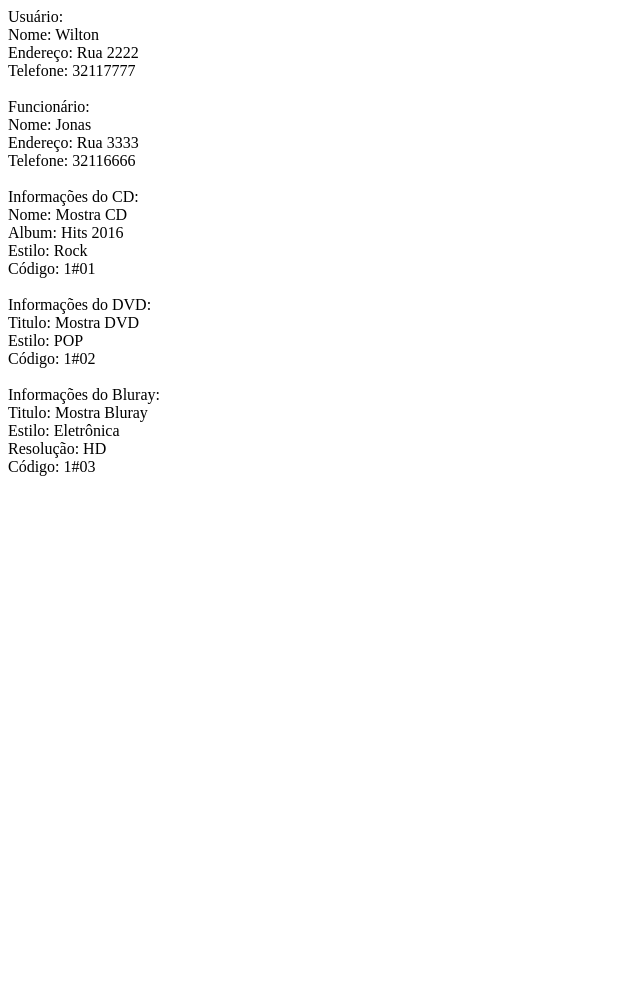
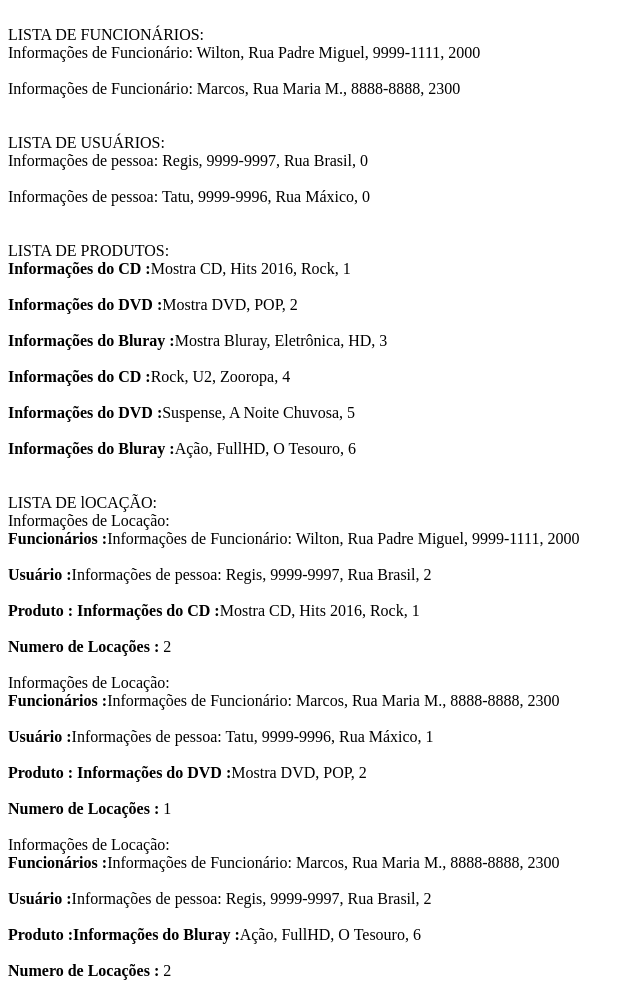
Before and after one commit to wiltonabreu/softblue, a PHP site: page /exercicio2.php in a window 1280 px wide. Shown: the whole page, without its empty margins (0-640 px from the left). Before the commit the page ends 476 px from the top, so only its background shows below. Run offline with PHP 8.4, Linux system fonts and the light colour scheme.

Commit message:
Exercicios 2 Concluído.

```diff
--- a/Bluray.php
+++ b/Bluray.php
@@ -1,7 +1,7 @@
 <?php
     class Bluray extends Produto{
-        public $titulo;
-        public $resolucao;
+        private $titulo;
+        private $resolucao;
 
         function __construct($titulo, $resolucao,$estilo, $codigo) {
             parent::__construct($estilo, $codigo);
@@ -15,15 +15,15 @@
 
         public function mostrainfoProduto() {
 
-            echo "Informações do Bluray:<br>";
-            echo "Titulo: " . $this->titulo . "<br>";
-            echo "Estilo: " . $this->estilo . "<br>";
-            echo "Resolução: " . $this->resolucao . "<br>";
-            echo "Código: " . $this->codigo . "<br><br>";
+            echo "<b>Informações do Bluray :</b>";
+            echo $this->titulo.", " ;
+            echo $this->estilo.", ";
+            echo $this->resolucao.", ";
+            echo $this->codigo . " <br><br>";
         }
 
     }
 
-     $bluray = new Bluray("Mostra Bluray","HD", "Eletrônica", "1#03");
-     $bluray->mostrainfoProduto();
+    // $bluray = new Bluray("Mostra Bluray","HD", "Eletrônica", "1#03");
+    // $bluray->mostrainfoProduto();
 ?>
--- a/CD.php
+++ b/CD.php
@@ -1,7 +1,7 @@
 <?php
     class CD extends Produto{
-        public $nome;
-        public $album;
+        private $nome;
+        private $album;
 
 
         public function __construct($nome, $album,$estilo, $codigo) {
@@ -15,16 +15,16 @@
 
         public function mostrainfoProduto() {
 
-            echo "Informações do CD:<br>";
-            echo "Nome: " . $this->nome . "<br>";
-            echo "Album: " . $this->album . "<br>";
-            echo "Estilo: " . $this->estilo . "<br>";
-            echo "Código: " . $this->codigo . "<br><br>";
+            echo "<b> Informações do CD :</b>";
+            echo $this->nome .", ";
+            echo $this->album.", ";
+            echo $this->estilo.", ";
+            echo $this->codigo . " <br><br>";
         }
 
     }
 
-    $cd = new CD("Mostra CD", "Hits 2016", "Rock", "1#01");
-    $cd->mostrainfoProduto();
+    //$cd = new CD("Mostra CD", "Hits 2016", "Rock", "1#01");
+    //$cd->mostrainfoProduto();
 
 ?>
--- a/DVD.php
+++ b/DVD.php
@@ -1,6 +1,6 @@
 <?php
     class DVD extends Produto{
-        public $titulo;
+        private $titulo;
 
         public function __construct($titulo,$estilo, $codigo) {
             parent::__construct($estilo, $codigo);
@@ -13,14 +13,14 @@
 
 
         function mostrainfoProduto() {
-            echo "Informações do DVD:<br>";
-            echo "Titulo: " . $this->titulo . "<br>";
-            echo "Estilo: " . $this->estilo . "<br>";
-            echo "Código: " . $this->codigo . "<br><br>";
+            echo "<b> Informações do DVD :</b>";
+            echo $this->titulo.", ";
+            echo $this->estilo.", ";
+            echo $this->codigo . " <br><br>";
         }
 
     }
 
-    $dvd = new DVD("Mostra DVD", "POP", "1#02");
-    $dvd->mostrainfoProduto();
+   // $dvd = new DVD("Mostra DVD", "POP", "1#02");
+    //$dvd->mostrainfoProduto();
 ?>
--- a/Funcionario.php
+++ b/Funcionario.php
@@ -1,17 +1,25 @@
 <?php
 
 class Funcionario extends Pessoas{
-        public $salario;
+
+    private $salario;
+
+    public function __construct($nome,$endereco, $telefone,$salario) {
+        parent::__construct($nome, $telefone, $endereco);
+        $this->salario = $salario;
+    }
+
         public function mostrainfoPessoa() {
-            echo "Funcionário:<br>";
-            echo "Nome: " . $this->nome . "<br>";
-            echo "Endereço: " . $this->endereco . "<br>";
-            echo "Telefone: " . $this->telefone . "<br><br>";
+            echo "Informações de Funcionário: ";
+            echo $this->nome .", ";
+            echo $this->endereco .", ";
+            echo $this->telefone .", ";
+            echo $this->salario . " <br><br>";
         }
 
     }
 
-    $funcionario = new Funcionario("Jonas", "Rua 3333", "32116666");
-    $funcionario->mostrainfoPessoa();
+    //$funcionario = new Funcionario("Jonas", "Rua 3333", "32116666",1000);
+    //$funcionario->mostrainfoPessoa();
 
 ?>
--- /dev/null
+++ b/Locacao.php
@@ -0,0 +1,48 @@
+<?php
+    /**
+ * A classe LOCACAO representa uma loca��o realizada na locadora. Ela recebe
+ * como par�metros de seu m�todo construtor um objeto FUNCIONARIO, um objeto
+ * USUARIO e um objeto PRODUTO, al�m de atualizar o n�mero de loca��es realizadas
+ * pelo usu�rio em quest�o, por meio dos m�todos get e set do atributo de
+ * loca��es do usu�rio em quest�o.
+ * */
+    class Locacao{
+
+        private $funcionario;
+        private $usuario;
+        private $produto;
+
+        function __construct($funcionario, $usuario, $produto) {
+            $this->funcionario = $funcionario;
+            $this->usuario = $usuario;
+            $this->produto = $produto;
+
+            $locacoesDoUsuario = $this->usuario->getNumFilmes();
+            $this->usuario->setNumFilmes($locacoesDoUsuario + 1);
+        }
+
+        public function mostraInfoLocacao() {
+            echo "Informações de Locação: <br> ";
+            echo "<b> Funcionários :</b>";
+            echo  $this->funcionario->mostrainfoPessoa();
+            echo "<b> Usuário :</b>";
+            echo  $this->usuario->mostrainfoPessoa();
+            echo "<b> Produto :</b>";
+            echo $this->produto->mostrainfoProduto();
+            echo "<b> Numero de Locações :</b> " . $this->usuario->getNumFilmes() . "<br><br>";
+        }
+
+
+
+    }
+
+  //  $locacao = new Locacao(new Funcionario("Jaoo", "Rua tres", "11112222",1100),
+     //                      new Usuario("Wilton", "Rua quatro", "55556666"),
+    //                       new CD("Sertanejo","Desconhecido", "Album 2018","1#05")
+    //                      );
+
+   // $locacao->mostraInfoLocacao();
+
+
+
+?>
--- /dev/null
+++ b/Locadora.php
@@ -0,0 +1,156 @@
+<?php
+
+/**
+ * A classe Locadora possui um array de FUNCIONARIOS, um array de USUARIOS,
+ * um array de PRODUTOS e um array de LOCACOES para organizar todas as informa��es
+ * da locadora. Para cada um destes arrays foi criado um m�todo de inser��o de
+ * dados, e um de listagem de dados.
+ * */
+    class Locadora{
+        private $usuarios = array();
+        private $funcionarios = array();
+        private $produtos = array();
+        private $locacoes = array();
+
+        public function criarUsuario($nome,$endereco,$telefone) {
+            $usuario = new Usuario($nome, $endereco, $telefone);
+            array_push($this->usuarios, $usuario);
+
+        }
+
+        public function listaUsuarios() {
+            echo "<BR> LISTA DE USUÁRIOS: <BR>";
+            foreach ($this->usuarios as $usuario) {
+                $usuario->mostrainfoPessoa();
+            }
+
+        }
+
+        public function criaFuncionario($nome,$endereco,$telefone,$salario) {
+            $funcionario = new Funcionario($nome, $telefone, $endereco, $salario);
+            array_push($this->funcionarios, $funcionario);
+
+        }
+
+        public function listaFuncionario() {
+            echo "<BR> LISTA DE FUNCIONÁRIOS: <BR>";
+
+            foreach ($this->funcionarios as $funcionario) {
+                $funcionario->mostrainfoPessoa();
+            }
+        }
+
+        public function criaCD($nome, $album,$estilo, $codigo){
+            $produto = new CD($nome, $album, $estilo, $codigo);
+            array_push($this->produtos, $produto);
+
+        }
+
+
+
+        public function criaDVD($titulo,$estilo, $codigo) {
+            $produto = new DVD($titulo, $estilo, $codigo);
+            array_push($this->produtos, $produto);
+        }
+
+        public function criaBluray($titulo, $resolucao,$estilo, $codigo) {
+            $produto = new Bluray($titulo, $resolucao, $estilo, $codigo);
+            array_push($this->produtos, $produto);
+        }
+
+        public function listaProdutos() {
+            echo "<BR> LISTA DE PRODUTOS: <BR>";
+            foreach ($this->produtos as $produto) {
+                $produto->mostrainfoProduto();
+            }
+        }
+
+        public function criaLocacao($funcionario, $usuario, $produto) {
+            $locacao = new Locacao($funcionario, $usuario, $produto);
+            array_push($this->locacoes, $locacao);
+        }
+
+        public function listaLocacao() {
+            echo "<BR> LISTA DE lOCAÇÃO: <BR>";
+            foreach ($this->locacoes as $locacao) {
+                $locacao->mostraInfoLocacao();
+            }
+
+        }
+
+
+        public function getUsuarioPeloNome($nome) {
+            foreach ($this->usuarios as $usuario) {
+                if($usuario->getNome() == $nome ){
+                    return $usuario;
+
+                }
+
+
+            }
+            return null;
+        }
+
+        public function getFuncionarioPeloNome($nome) {
+            foreach ($this->funcionarios as $funcionario) {
+                if($funcionario->getNome() == $nome){
+                    return $funcionario;
+                }
+
+            }
+            return null;
+        }
+
+
+
+        public function getProdutoPeloCodigo($codigo) {
+            foreach ($this->produtos as $produto) {
+                if($produto->getCodigo() == $codigo){
+                    return $produto;
+                }
+
+
+            }
+            return null;
+        }
+    }
+
+    $locadora = new Locadora();
+
+
+
+    $locadora->criaFuncionario("Wilton", "Rua Padre Miguel", "9999-1111", 2000);
+    $locadora->criaFuncionario("Marcos", "Rua Maria M.", "8888-8888", 2300);
+    $locadora->listaFuncionario();
+
+    $locadora->criarUsuario("Regis", "9999-9997", "Rua Brasil");
+    $locadora->criarUsuario("Tatu", "9999-9996", "Rua Máxico");
+    $locadora->listaUsuarios();
+
+    $locadora->criaCD("Mostra CD", "Hits 2016", "Rock", 1);
+    $locadora->criaDVD("Mostra DVD", "POP", 2);
+    $locadora->criaBluray("Mostra Bluray","HD", "Eletrônica", 3);
+
+    $locadora->criaCD("Rock", "U2", "Zooropa",4);
+    $locadora->criaDVD("Suspense", "A Noite Chuvosa",5);
+    $locadora->criaBluray("Ação", "O Tesouro", "FullHD", 6);
+    $locadora->listaProdutos();
+
+    $funcionario = $locadora->getFuncionarioPeloNome("Wilton");
+    $usuario = $locadora->getUsuarioPeloNome("Regis");
+    $produto = $locadora->getProdutoPeloCodigo(1);
+    $locadora->criaLocacao($funcionario, $usuario, $produto);
+
+    $funcionario = $locadora->getFuncionarioPeloNome("Marcos");
+    $usuario = $locadora->getUsuarioPeloNome("Tatu");
+    $produto = $locadora->getProdutoPeloCodigo(2);
+    $locadora->criaLocacao($funcionario, $usuario, $produto);
+
+    $funcionario = $locadora->getFuncionarioPeloNome("Marcos");
+    $usuario = $locadora->getUsuarioPeloNome("Regis");
+    $produto = $locadora->getProdutoPeloCodigo(6);
+    $locadora->criaLocacao($funcionario, $usuario, $produto);
+
+
+    $locadora->listaLocacao();
+?>
--- a/Usuario.php
+++ b/Usuario.php
@@ -4,17 +4,29 @@
 
     class Usuario extends Pessoas{
 
-        public $numFilmes = 0;
+        private $numFilmes = 0;
+
+        function getNumFilmes() {
+            return $this->numFilmes;
+        }
+
+        function setNumFilmes($numFilmes) {
+            $this->numFilmes = $numFilmes;
+        }
+
+
+
 
         public function mostrainfoPessoa() {
-            echo "Usuário:<br>";
-            echo "Nome: " . $this->nome . "<br>";
-            echo "Endereço: " . $this->endereco . "<br>";
-            echo "Telefone: " . $this->telefone . "<br><br>";
+            echo "Informações de pessoa: ";
+            echo  $this->nome .", ";
+            echo  $this->endereco .", ";
+            echo  $this->telefone .", ";
+            echo  $this->numFilmes . " <br><br>";
         }
 
     }
 
-    $usuario = new Usuario("Wilton", "Rua 2222", "32117777");
-    $usuario->mostrainfoPessoa();
+    //$usuario = new Usuario("Wilton", "Rua 2222", "32117777");
+    //$usuario->mostrainfoPessoa();
 ?>
--- a/exercicio2.php
+++ b/exercicio2.php
@@ -10,11 +10,13 @@
     require_once 'CD.php';
     require_once 'DVD.php';
     require_once 'Bluray.php';
+    require_once 'Locacao.php';
+    require_once 'Locadora.php';
 
     abstract class Pessoas{
-        public $nome;
-        public $endereco;
-        public $telefone;
+        protected $nome;
+        protected $endereco;
+        protected $telefone;
 
         public function __construct($nome, $endereco, $telefone) {
             $this->nome = $nome;
@@ -22,19 +24,29 @@
             $this->telefone = $telefone;
         }
 
+        public function getNome() {
+            return $this->nome;
+        }
+
+
         abstract function mostrainfoPessoa();
 
-    }
+        }
 
     abstract class Produto{
-        public $estilo;
-        public $codigo;
+        protected $estilo;
+        protected $codigo;
 
         public function __construct($estilo, $codigo) {
             $this->estilo = $estilo;
             $this->codigo = $codigo;
         }
 
+        function getCodigo() {
+            return $this->codigo;
+        }
+
+
         abstract function mostrainfoProduto();
     }
 
--- a/produtos.php
+++ b/produtos.php
@@ -353,7 +353,7 @@ $usuario = $locadora->getUsuarioPeloNome("Fernando");
 $produto = $locadora->getProdutoPeloCodigo(2);
 $locadora->criarLocacao($funcionario, $usuario, $produto);
 
-$funcionario = $locadora->getFuncionarioPeloNome("Andrá");
+$funcionario = $locadora->getFuncionarioPeloNome("André");
 $usuario = $locadora->getUsuarioPeloNome("Samuel");
 $produto = $locadora->getProdutoPeloCodigo(3);
 $locadora->criarLocacao($funcionario, $usuario, $produto);
```
